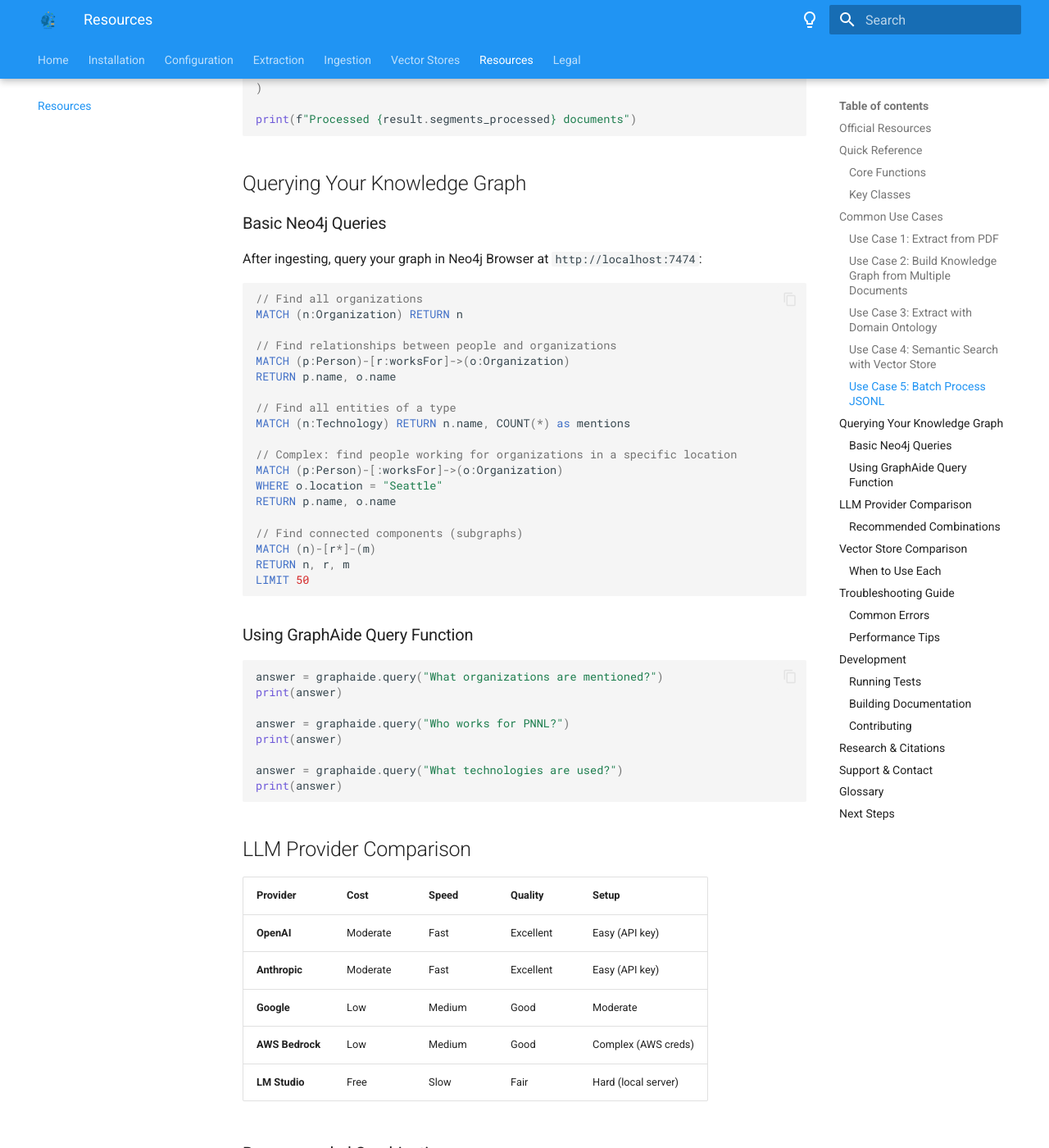
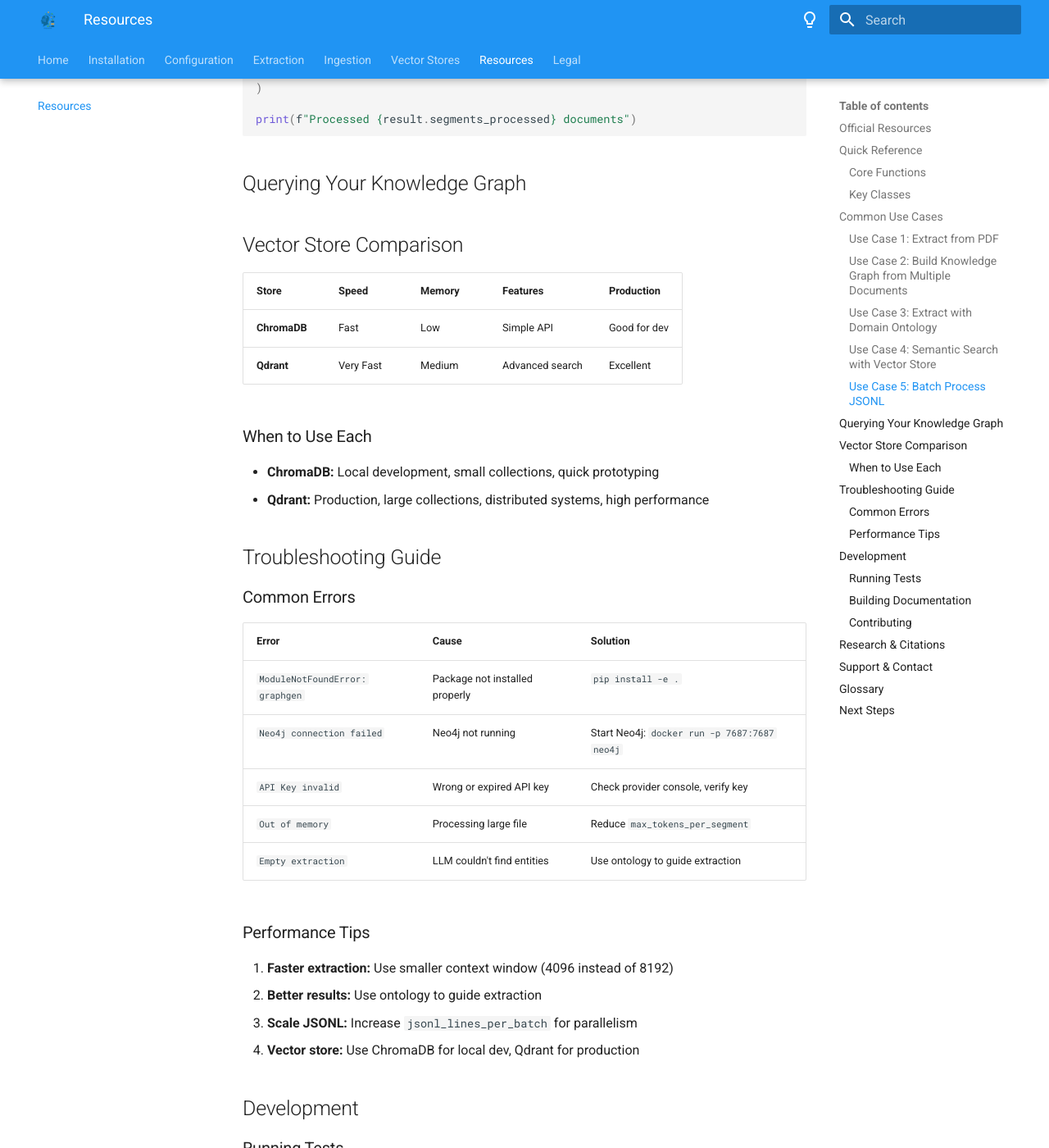
Before and after one commit to pnnl/GraphAide, an MkDocs documentation site: the page built from docs/resources.md, in a window 1280 px wide and 1400 px high, scrolled down 3175 px. Shown: the whole window at 82% size. Built offline with MkDocs 1.6.1 and Material for MkDocs 9.7.7, drawn with Linux system fonts in a browser that asks for light colours; some of the changed text lies outside the part shown.

Commit message:
Clean up docs: remove Custom Neo4j example, Basic Neo4j Queries, LLM Provider Comparison sections; add citation to index

````diff
--- a/docs/resources.md
+++ b/docs/resources.md
@@ -134,65 +134,6 @@
 
 ## Querying Your Knowledge Graph
 
-### Basic Neo4j Queries
-
-After ingesting, query your graph in Neo4j Browser at `http://localhost:7474`:
-
-```cypher
-// Find all organizations
-MATCH (n:Organization) RETURN n
-
-// Find relationships between people and organizations
-MATCH (p:Person)-[r:worksFor]->(o:Organization)
-RETURN p.name, o.name
-
-// Find all entities of a type
-MATCH (n:Technology) RETURN n.name, COUNT(*) as mentions
-
-// Complex: find people working for organizations in a specific location
-MATCH (p:Person)-[:worksFor]->(o:Organization)
-WHERE o.location = "Seattle"
-RETURN p.name, o.name
-
-// Find connected components (subgraphs)
-MATCH (n)-[r*]-(m)
-RETURN n, r, m
-LIMIT 50
-```
-
-### Using GraphAide Query Function
-
-```python
-answer = graphaide.query("What organizations are mentioned?")
-print(answer)
-
-answer = graphaide.query("Who works for PNNL?")
-print(answer)
-
-answer = graphaide.query("What technologies are used?")
-print(answer)
-```
-
-## LLM Provider Comparison
-
-| Provider | Cost | Speed | Quality | Setup |
-|----------|------|-------|---------|-------|
-| **OpenAI** | Moderate | Fast | Excellent | Easy (API key) |
-| **Anthropic** | Moderate | Fast | Excellent | Easy (API key) |
-| **Google** | Low | Medium | Good | Moderate |
-| **AWS Bedrock** | Low | Medium | Good | Complex (AWS creds) |
-| **LM Studio** | Free | Slow | Fair | Hard (local server) |
-
-### Recommended Combinations
-
-| Scenario | Provider | Model | Why |
-|----------|----------|-------|-----|
-| **Quick Start** | OpenAI | gpt-4o | Best quality, fast setup |
-| **Cost Conscious** | OpenAI | gpt-4o-mini | Good quality, lower cost |
-| **Privacy** | LMStudio | Gemma 27B | Local, no API calls |
-| **Enterprise** | AWS Bedrock | Claude 3.5 | Cost-effective at scale |
-| **Local** | Anthropic | Claude 3.5 | Fast, no local infrastructure |
-
 ## Vector Store Comparison
 
 | Store | Speed | Memory | Features | Production |
````
Also changed, not shown: docs/index.md (+15 -16 lines).
